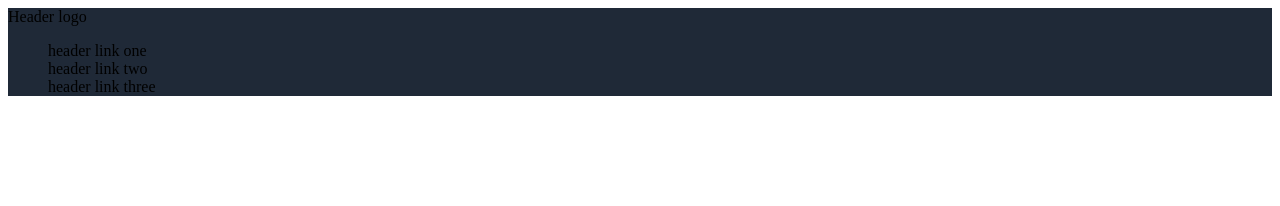
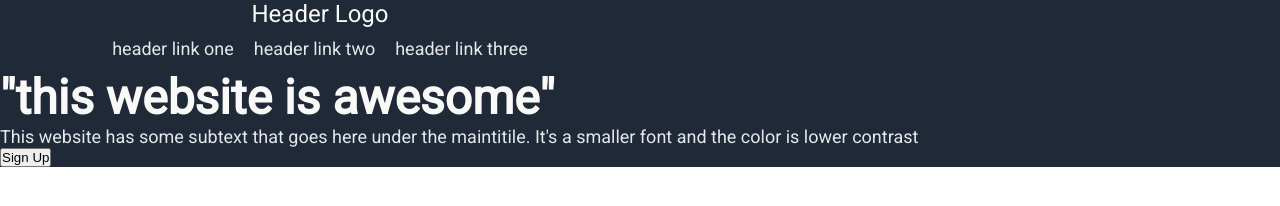
Before and after one commit to TheAngryPigeon/stevens-landing-page, a plain HTML site: page index.html in a window 1280 px wide. Drawn offline with Linux system fonts and the light colour scheme.

Commit message:
added links added header logo,hero text, secondary hero text, "sign up" button

```diff
--- a/index.html
+++ b/index.html
@@ -10,14 +10,24 @@
     <div class="first-section">
         <div class="navbar">
             <div class="navbar-left">
-                Header logo
+                <p id="header-logo">Header Logo</p>
             </div>
             <div class="navbar-right">
                 <ul style="list-style-type:none">
-                    <li>header link one</li>
-                    <li>header link two</li>
-                    <li>header link three</li>
+                    <li class="header-link">header link one</li>
+                    <li class="header-link">header link two</li>
+                    <li class="header-link">header link three</li>
                 </ul>
+
+            </div>
+        </div>
+        <div class="content">
+            <div class="content-left">
+                <h1>"this website is awesome"</h1>
+                <p>This website has some subtext that goes here under the maintitile. It's a smaller font and the color is lower contrast</p>
+                <button type="button" class="sign-up-first-section">Sign Up</button>
+            </div>
+            <div class="content-right">
 
             </div>
         </div>
--- a/style.css
+++ b/style.css
@@ -1,4 +1,54 @@
+
+    @import url('https://fonts.googleapis.com/css2?family=Roboto&display=swap');
+
+
+* {
+    margin: 0;
+    padding: 0;
+}
+
+
+body {
+    font-family: 'Roboto', sans-serif;
+}
+
 .first-section {
     background-color:#1f2937 ;
 
+
+
 }
+
+#header-logo {
+    font-size: 24px;
+    color: #f9faf8;
+}
+.header-link {
+    font-size: 18px;
+    color: #e5e7eb;
+    margin: 10px;
+    display: flex;
+    justify-content: center;
+    align-items: center;
+}
+ul {
+    display: flex;
+    flex-direction: row;
+
+
+}
+.navbar-left,.navbar-right {
+    display: flex;
+    width: 50%;
+    justify-content: center;
+    align-items: center;
+}
+h1 {
+    font-size: 48px;
+    font-weight: bolder;
+    color: #f9faf8;
+}
+p   {
+    font-size: 18px ;
+    color: #e5e7eb;
+}
```
